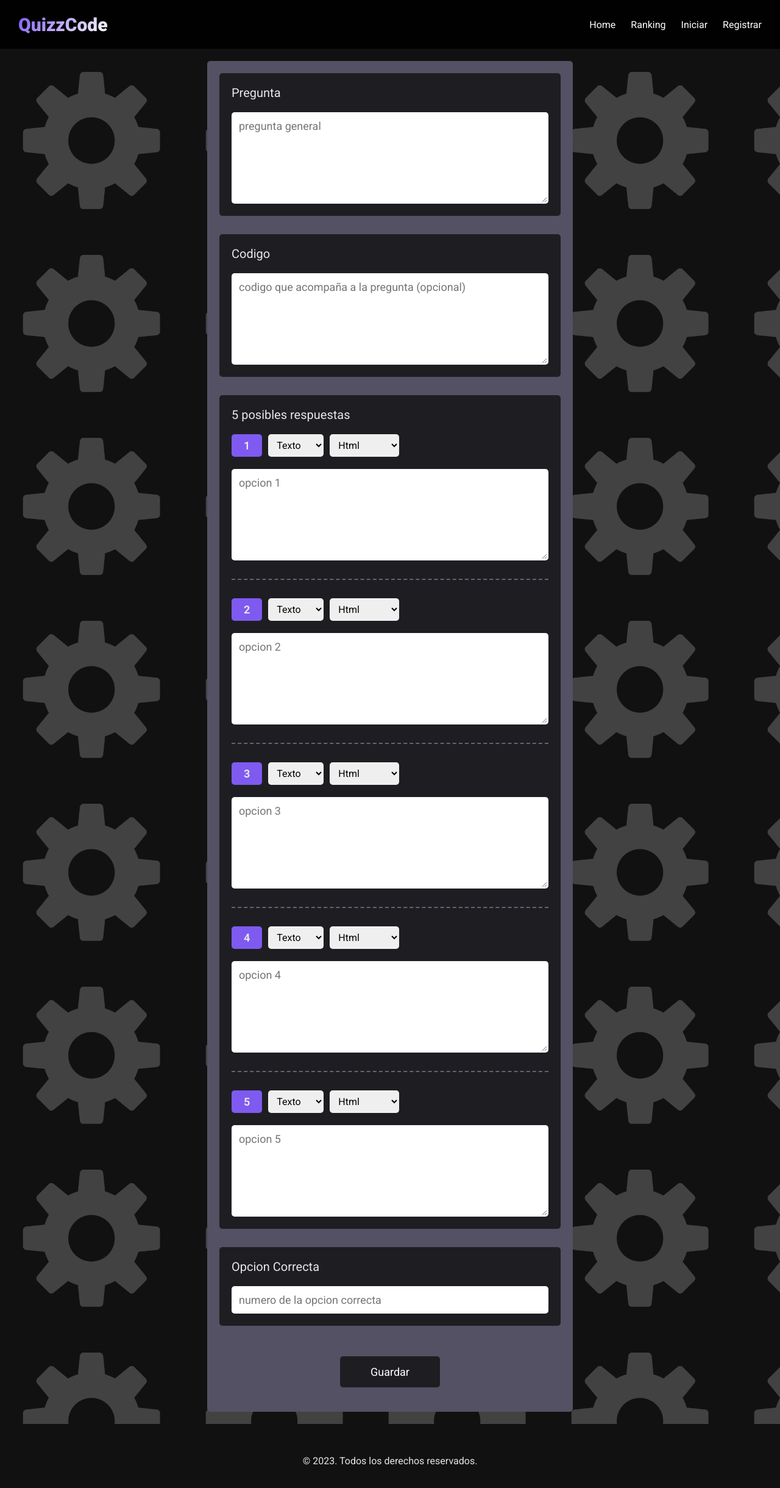
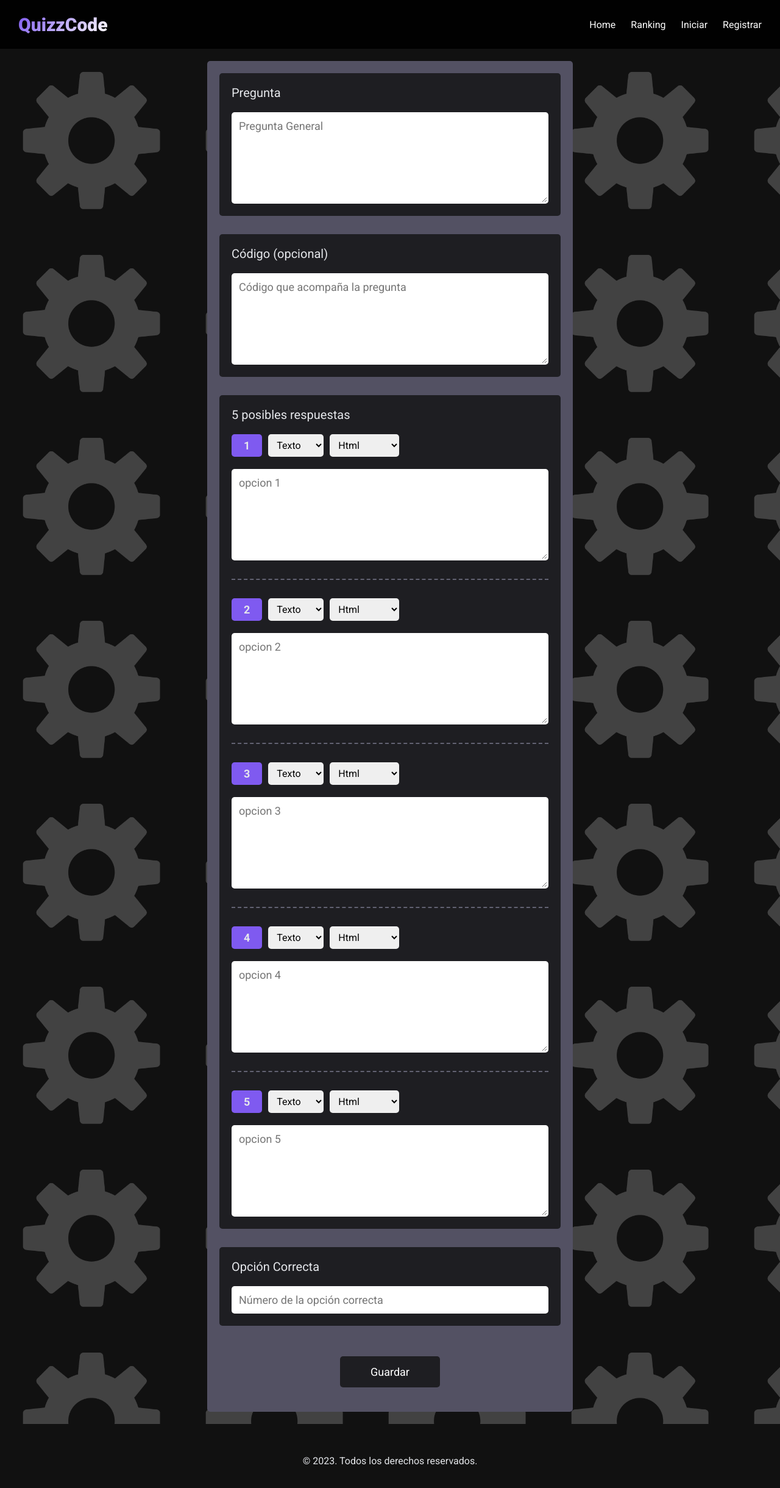
Before and after one commit to jaenfigueroa/quizz-code-client, a React (Vite) app: page /admin in a window 1280 px wide. Shown: the top 2440 px of the page at 61% size. Built offline with nearby package versions, Linux system fonts and the light colour scheme.

Commit message:
refactor: isolated input fields

```diff
--- /dev/null
+++ b/src/components/Admin/NewQuestionForm/NewQuestionFormInputField.jsx
@@ -0,0 +1,31 @@
+import React from "react";
+
+const NewQuestionFormInputField = ({ title, type, placeholder }) => {
+  const min = type === "number" ? 1 : null;
+  const max = type === "number" ? 5 : null;
+
+  return (
+    <div className="section-admin__block">
+      <span className="section-admin__title">{title}</span>
+      {type === "number" ? (
+        <input
+          className="section-admin__textarea"
+          type={type}
+          min={min}
+          max={max}
+          placeholder={placeholder}
+        />
+      ) : (
+        <textarea
+          className="section-admin__textarea"
+          type={type}
+          placeholder={placeholder}
+          min={min}
+          max={max}
+        />
+      )}
+    </div>
+  );
+};
+
+export default NewQuestionFormInputField;
--- /dev/null
+++ b/src/components/Admin/NewQuestionForm/NewQuestionFormSubmitButton.jsx
@@ -0,0 +1,14 @@
+import React from "react";
+
+
+const NewQuestionFormSubmitButton = () => {
+    return (
+        <input
+          className="section-admin__submit"
+          type="submit"
+          value="Guardar"
+        />
+    )
+}
+
+export default NewQuestionFormSubmitButton
--- /dev/null
+++ b/src/components/Admin/NewQuestionForm/QuestionChoicesField.jsx
@@ -0,0 +1,21 @@
+import React from "react";
+import { InputOption } from "../InputOption/InputOption";
+
+const QuestionChoicesField = () => {
+  return (
+    <div className="section-admin__block">
+      <span className="section-admin__title">5 posibles respuestas</span>
+      <InputOption number="1" />
+      <hr />
+      <InputOption number="2" />
+      <hr />
+      <InputOption number="3" />
+      <hr />
+      <InputOption number="4" />
+      <hr />
+      <InputOption number="5" />
+    </div>
+  );
+};
+
+export default QuestionChoicesField;
--- a/src/pages/Admin/Admin.jsx
+++ b/src/pages/Admin/Admin.jsx
@@ -1,39 +1,34 @@
-import React from 'react'
-import './Admin.css'
-import { InputOption } from '../../components/InputOption/InputOption'
+import React from "react";
+import "./Admin.css";
+import { InputOption } from "../../components/Admin/InputOption/InputOption";
+import NewQuestionFormInputField from "../../components/Admin/NewQuestionForm/NewQuestionFormInputField";
+import NewQuestionFormSubmitButton from "../../components/Admin/NewQuestionForm/NewQuestionFormSubmitButton";
+import QuestionChoicesField from "../../components/Admin/NewQuestionForm/QuestionChoicesField";
 
 //////////////////////////////////////////
 export const Admin = () => {
-
-
   //////////////////////////////////////////
   return (
-    <section className='section-admin'>
-      <form className='section-admin__form'>
-
-        <div className='section-admin__block'><span className='section-admin__title'>Pregunta</span>
-          <textarea className='section-admin__textarea' type="text" placeholder='pregunta general' />
-        </div>
-
-        <div className='section-admin__block' ><span className='section-admin__title'>Codigo</span>
-          <textarea className='section-admin__textarea' type="text" placeholder='codigo que acompaña a la pregunta (opcional)' />
-        </div>
-
-        {/* 5 OPCIONES */}
-        <div className='section-admin__block'><span className='section-admin__title'>5 posibles respuestas</span>
-          <InputOption number='1'/><hr/>
-          <InputOption number='2'/><hr/>
-          <InputOption number='3'/><hr/>
-          <InputOption number='4'/><hr/>
-          <InputOption number='5'/>
-        </div>
-
-        <div className='section-admin__block'><span className='section-admin__title'>Opcion Correcta</span>
-          <input className='section-admin__textarea' type="number" min={1} max={5} placeholder='numero de la opcion correcta' />
-        </div>
-
-        <input className='section-admin__submit' type="submit" value="Guardar" />
+    <section className="section-admin">
+      <form className="section-admin__form">
+        <NewQuestionFormInputField
+          title="Pregunta"
+          type="text"
+          placeholder="Pregunta General"
+        />
+        <NewQuestionFormInputField
+          title="Código (opcional)"
+          type="text"
+          placeholder="Código que acompaña la pregunta"
+        />
+        <QuestionChoicesField />
+        <NewQuestionFormInputField
+          title="Opción Correcta"
+          type="number"
+          placeholder="Número de la opción correcta"
+        />
+        <NewQuestionFormSubmitButton />
       </form>
     </section>
-  )
-}
+  );
+};
```
Also changed, not shown: src/components/Admin/InputOption/InputOption.jsx (renamed from src/components/InputOption/InputOption.jsx).
